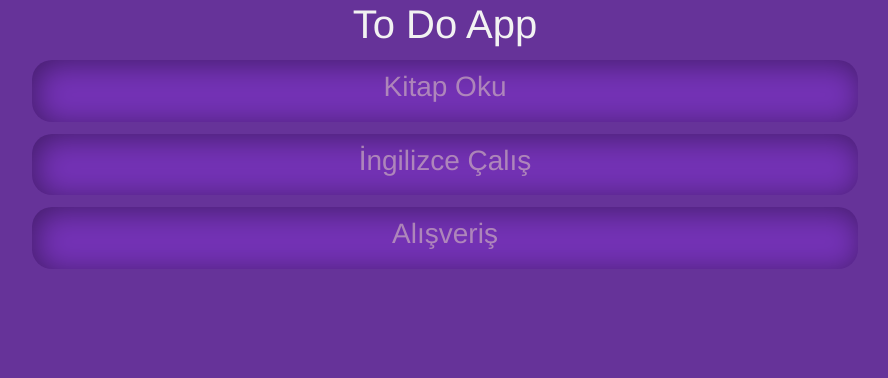
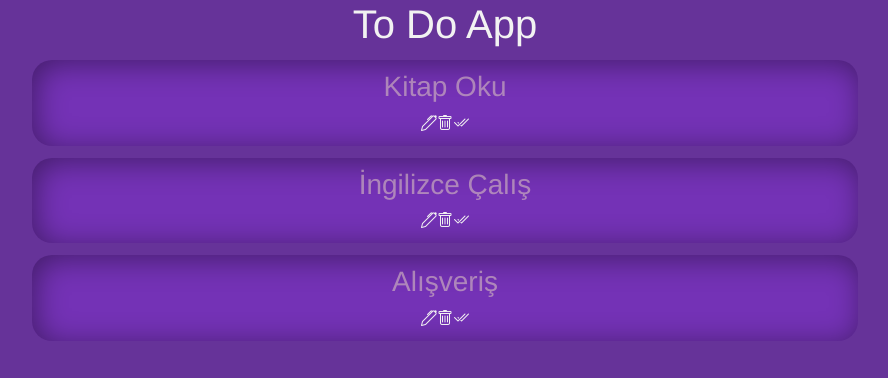
Before and after one commit to oguzhanascier/todolist-vue3-jsonServer, a Vue app: page / in a window 1280 px wide. Shown: the top 378 px of the page, without its empty margins (195-1083 px from the left). Built offline with nearby package versions, Linux system fonts and the light colour scheme; data requests are answered from the project's data file.

Commit message:
icons section

```diff
--- a/src/components/todos.vue
+++ b/src/components/todos.vue
@@ -3,6 +3,12 @@
     <div class="title">
         <h3>{{todos.title}}</h3>
     </div>
+    <section class="icons">
+        <i class="bi bi-pen"></i>
+        <i class="bi bi-trash"></i>
+        <i class="bi bi-check2-all"></i>
+
+    </section>
     <div class="details" v-if="showDetail">
         <p class="content">
             {{ todos.content }}
```
